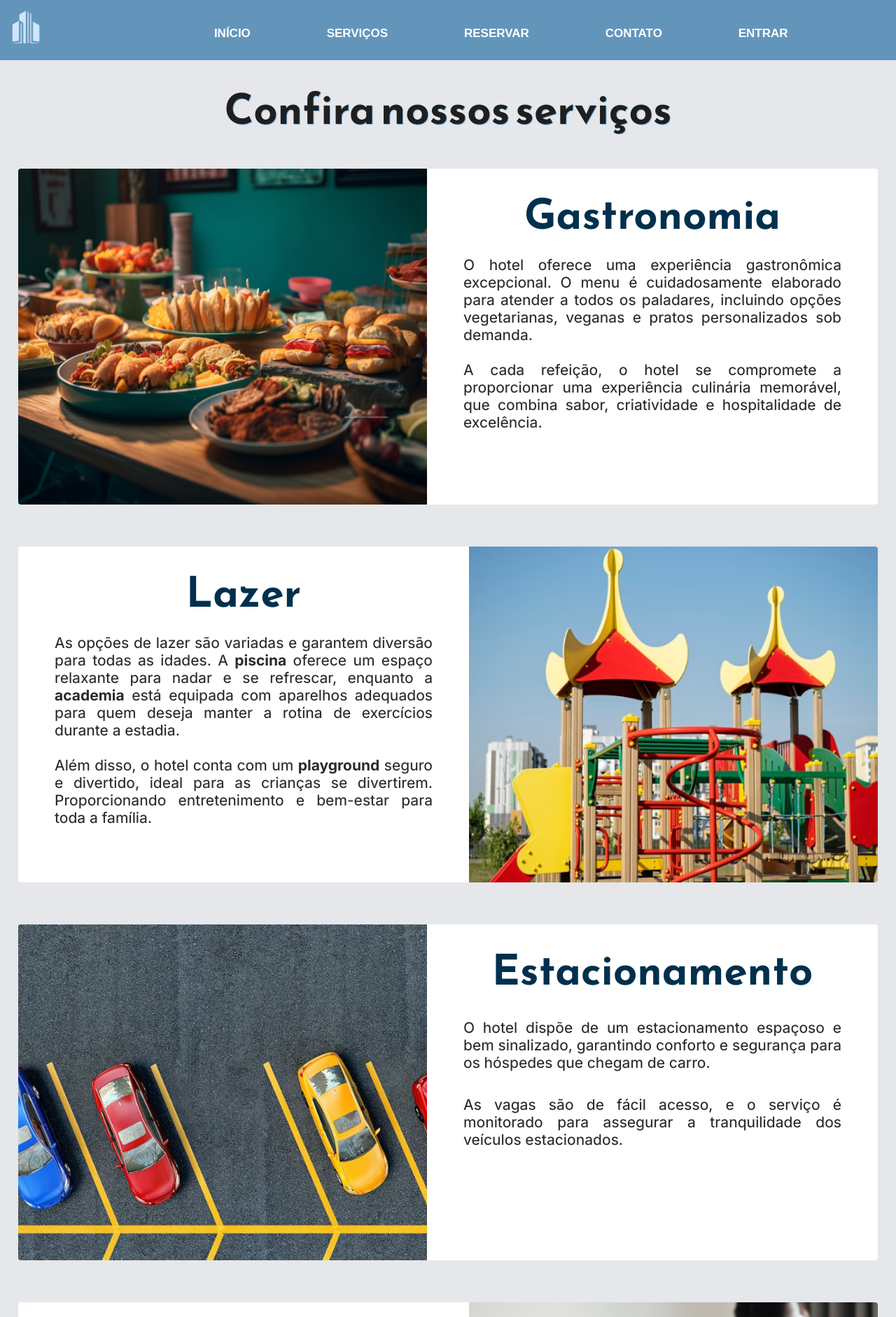
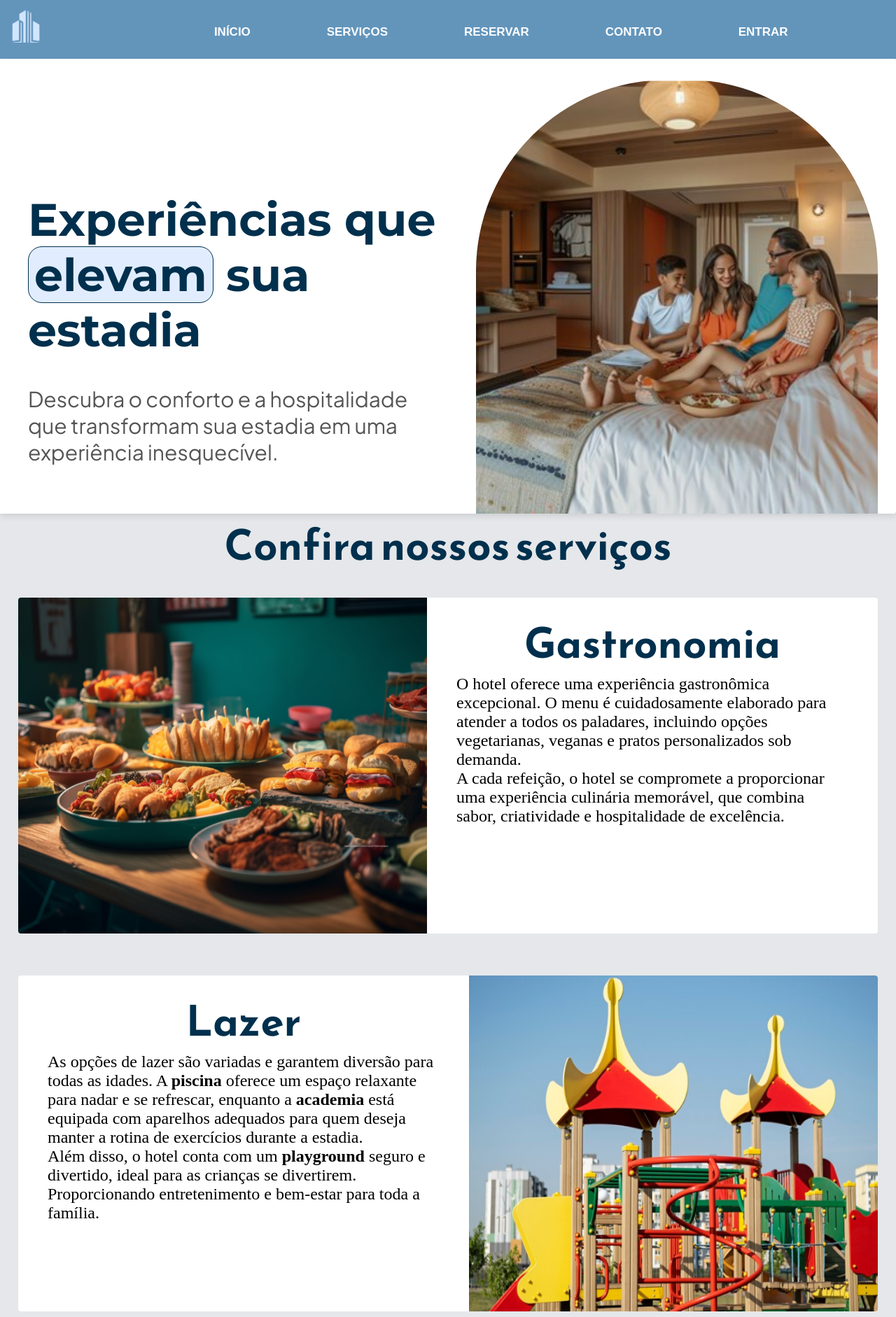
Before and after one commit to lucasbalderrama/hostcenter, a PHP site: page /servicos.html in a window 1280 px wide. Shown: the top 1882 px of the page at 70% size. Run offline with PHP 8.4, Linux system fonts and the light colour scheme.

Commit message:
serviços atualização

```diff
--- a/css/servicos.css
+++ b/css/servicos.css
@@ -6,9 +6,6 @@
 body {
     background: #E5E7EA;
     font-size:x-large;
-    font-family: "Inter", sans-serif;
-    font-optical-sizing: auto;
-    font-style: normal;
 }
 /* fim pagina */
 /* cabeçalho */
@@ -94,35 +91,62 @@ a:hover{
     right: 0;
     width: 200px;
 }
+/* fim nav */
+.container2 {
+    display: flex;
+    background-color: white;
+    border-radius: 4px;
+    box-shadow: 0 4px 10px rgba(0, 0, 0, 0.1);
+    height: 650px;
+    max-width: 100%;
+}
 
-section{
-    margin: 10px;
+.text-section {
+    padding: 40px;
+    background-color: #fff;
+    width: 50%;
 }
-h1{
-    color: #1f1f1f;
-    font-family: "Reem Kufi", sans-serif;
-    font-size: 60px;
-    text-align: center;
-    margin-top: 25px;
-    margin-bottom: 10px;
-    text-shadow: 1px 1px #79B7E6;
+
+.text-section h1 {
+    margin-top: 150px;
+    font-size: 65px;
+    color: #00304D;
+    font-family: "Montserrat", sans-serif;
+    font-optical-sizing: auto;
+}
+
+.text-section h1 .highlight {
+    background-color: #e1edff;
+    padding: 0 8px;
+    border: #00304D solid 0.1px;
+    border-radius: 20px;
+}
+
+.text-section p {
+    font-size: 30px;
+    margin-top: 40px;
+    color: #555;
+    font-family: "Plus Jakarta Sans", sans-serif;
+    font-optical-sizing: auto;;
+}
+
+.image-section {
+    width: 50%;
+}
+
+.image-section img {
+    width: 574px;
+    height: 620px;
+    margin-top: 30px;
+    object-fit: cover;
+    border-top-left-radius: 273px;
+    border-top-right-radius: 273px;
 }
 h2{
     color: #00304D;
     font-family: "Reem Kufi", sans-serif;
     font-size: 60px;
     text-align: center;
-}
-p{
-    font-size: 21px;
-    font-family: "Inter", sans-serif;
-    font-optical-sizing: auto;
-    font-weight:450;
-    text-align: justify;
-    font-style: normal;
-    padding: 10px;
-    padding-top: 15px;
-    color: #2c2b2b;
 }
 .fundo-texto{
     padding: 10px;
--- a/servicos.html
+++ b/servicos.html
@@ -4,6 +4,8 @@
     <meta charset="UTF-8">
     <meta name="viewport" content="width=device-width, initial-scale=1.0">
     <link rel="stylesheet" href="./css/servicos.css">
+    <link rel="stylesheet" href="https://fonts.googleapis.com/css2?family=Material+Symbols+Outlined:opsz,wght,FILL,GRAD@20..48,100..700,0..1,-50..200" />
+    <link href="https://fonts.googleapis.com/css2?family=Montserrat:ital,wght@0,100..900;1,100..900&family=Plus+Jakarta+Sans:ital,wght@0,200..800;1,200..800&display=swap" rel="stylesheet">
     <link rel="stylesheet" href="https://cdnjs.cloudflare.com/ajax/libs/font-awesome/6.0.0-beta3/css/all.min.css">
     <link rel="preconnect" href="https://fonts.googleapis.com">
 <link rel="preconnect" href="https://fonts.gstatic.com" crossorigin>
@@ -40,7 +42,33 @@
     </header>
 
     <section>
-        <h1>Confira nossos serviços</h1>
+        <div class="container2">
+            <div class="text-section">
+                <h1>Experiências que <span class="highlight">elevam</span> sua estadia</h1>
+                <p>Descubra o conforto e a hospitalidade que transformam sua estadia em uma experiência inesquecível.</p>
+            </div>
+            <div class="image-section">
+                <img src="./img/fam_hotel.png" alt="Família aproveitando estadia no hotel">
+            </div>
+        </div>
+    </section>
+    <section>
+        <div class="container_servicos">
+
+            <h2>Confira nossos serviços</h2>
+            <h3></h3>
+        </div>
+    </section>
+
+
+
+
+
+
+
+
+
+
         <div class="geral">
             <div class="caixa" id="comida">
                 <img class="img esquerda" src="./img/comida.png" alt="">
@@ -78,7 +106,6 @@
                 <img class="img direita" src="./img/limpeza.png" alt="">
             </div>
         </div>
-    </section>
     <footer>
         <div class="flex">
             <i id="hotel" class="fa-solid fa-hotel"></i>
```
Also changed, not shown: img/fam_hotel.png (added), img/image 25.png (added).
